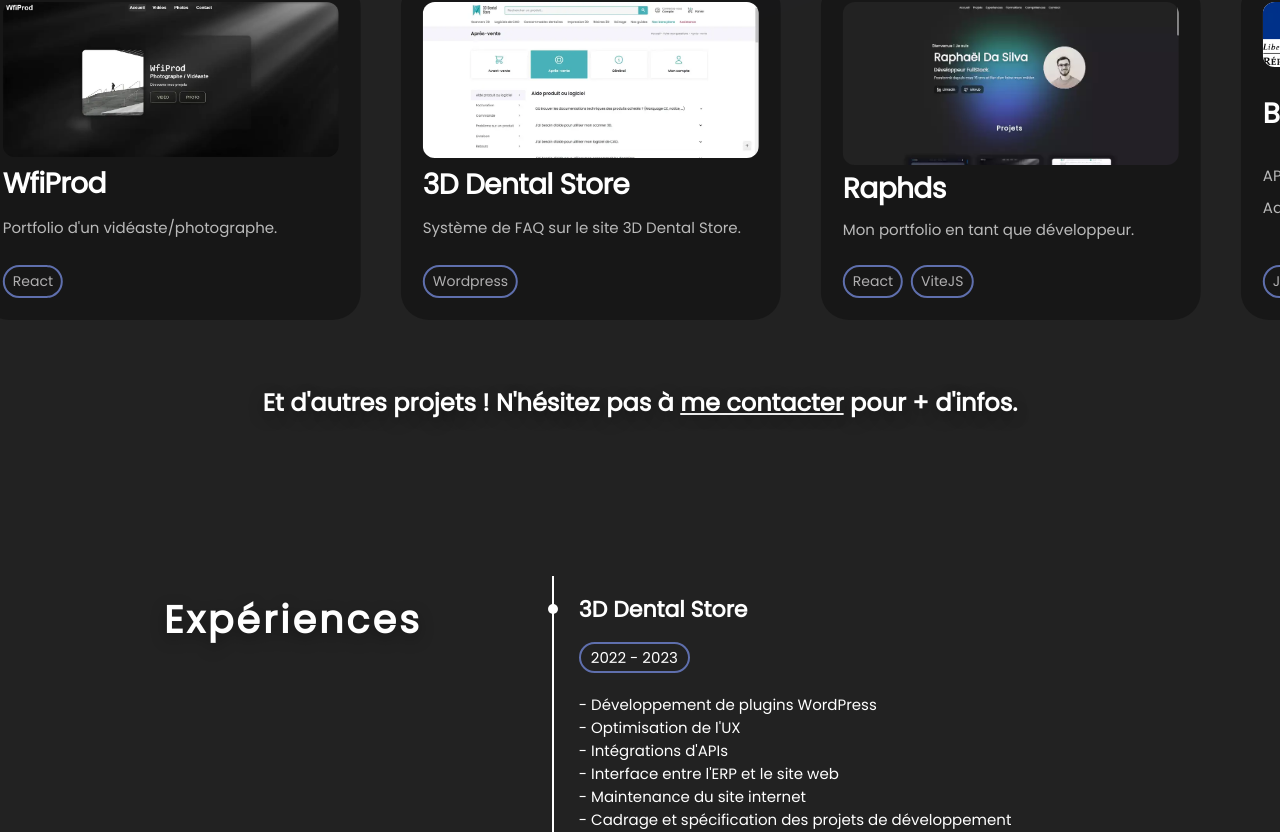
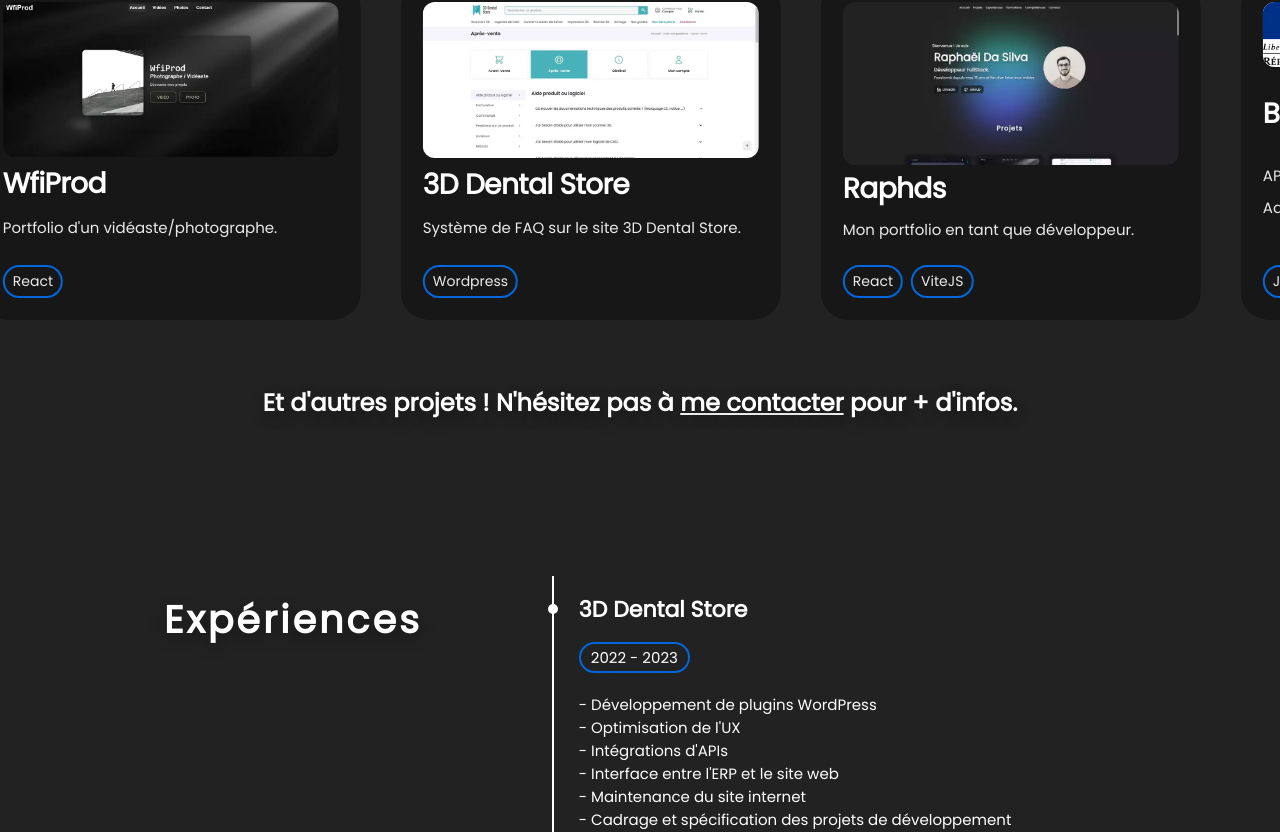
Before and after one commit to RDSV01/ReactPortfolio, a React (Vite) app: page / in a window 1280 px wide. Shown: the part 823-1655 px from the top of the page. Built offline with nearby package versions, Linux system fonts and the light colour scheme.

Commit message:
Corrections mineures de design

```diff
--- a/src/components/Formations.jsx
+++ b/src/components/Formations.jsx
@@ -30,8 +30,6 @@ const Formations = () => {
               scrollbar={{ draggable: true }}
               spaceBetween={10}
               slidesPerView={1}
-              onSlideChange={() => console.log("slide change")}
-              onSwiper={(swiper) => console.log(swiper)}
               breakpoints={{
                 680: {
                   slidesPerView: 2,
--- a/src/components/Navbar.jsx
+++ b/src/components/Navbar.jsx
@@ -8,7 +8,7 @@ const Navbar = () => {
     setIsChecked(false);
   };
   const handleMenuButtonClick = (event) => {
-    event.preventDefault(); // Empêche le comportement par défaut du clic sur le bouton
+    event.preventDefault();
     setIsChecked(!isChecked);
   };
   return (
--- a/src/components/Projets.jsx
+++ b/src/components/Projets.jsx
@@ -49,8 +49,6 @@ const Projets = () => {
             scrollbar={{ draggable: true }}
             spaceBetween={50}
             slidesPerView={1}
-            onSlideChange={() => console.log("slide change")}
-            onSwiper={(swiper) => console.log(swiper)}
             breakpoints={{
               680: {
                 slidesPerView: 2,
--- a/src/index.css
+++ b/src/index.css
@@ -51,5 +51,5 @@ a {
   background-color: #222;
 }
 .light-mode.home{
-  background-color: #e8e8e8;
+  background-color: #f4f8fb;
 }
--- a/src/styles/Experience.css
+++ b/src/styles/Experience.css
@@ -51,7 +51,7 @@
 }
 .timeline ul li span {
   display: inline-block;
-  border: 2px solid #5f6fad;
+  border: 2px solid #0067dc;
   border-radius: 25px;
   padding: 2px 10px;
   font-size: 15px;
--- a/src/styles/Navbar.css
+++ b/src/styles/Navbar.css
@@ -15,7 +15,7 @@
   border-radius: 14px;
 }
 .light-mode.home .navbar{
-  background-color: #e9e9e999;
+  background-color: #f4f8fb99;
 }
 .navbar a {
   text-decoration: none;
--- a/src/styles/Projets.css
+++ b/src/styles/Projets.css
@@ -149,7 +149,7 @@
 .card-project-description {
   font-weight: 300;
   line-height: 32px;
-  color: rgba(255, 255, 255, 0.7);
+  color: #eaeaea;
   font-size: 15px;
   max-width: 470px;
   margin-top: 0;
@@ -160,8 +160,8 @@
   gap: 8px;
 }
 .badge-techno-projet p {
-  color: #b0afb0;
-  border: solid 2px #5f6fad;
+  color: #eaeaea;
+  border: solid 2px #0067dc;
   border-radius: 20px;
   padding: 4px;
   padding-left: 8px;
```
Also changed, not shown: public/assets/img/pp.webp (deleted), public/assets/img/pp2.webp.
